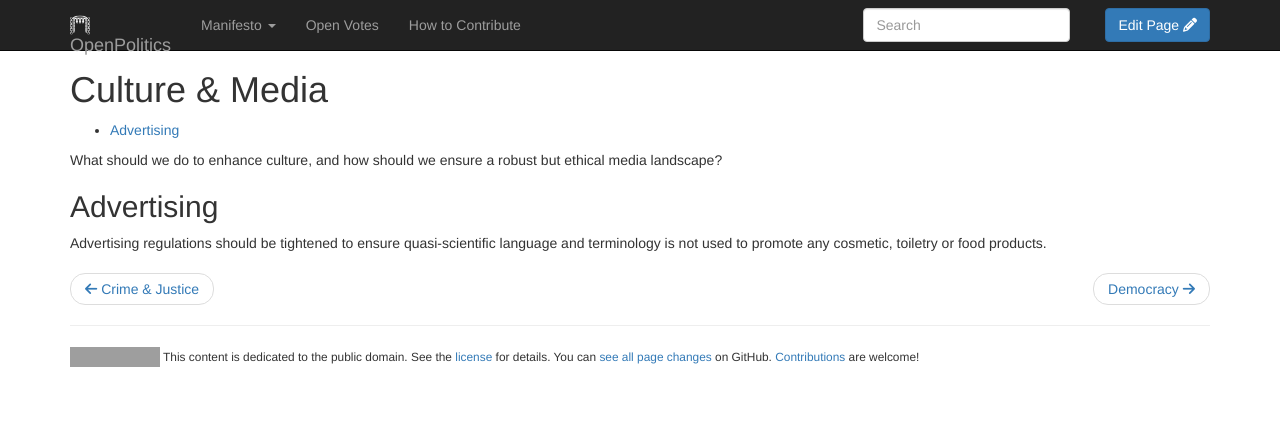
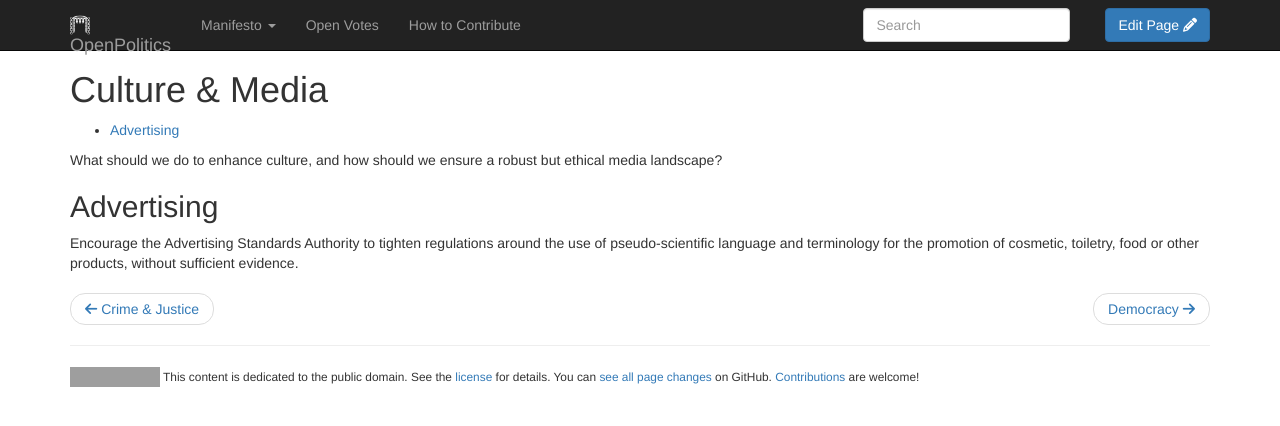
Before and after one commit to openpolitics/manifesto, a Jekyll site: the page built from manifesto/culture.md, in a window 1280 px wide. Shown: the top 426 px of the page. Built offline with Jekyll 4.4.1, drawn with Linux system fonts in a browser that asks for light colours; nearby versions of some CDN libraries; library files that are not in the unit come from our copies; grey boxes are pictures that could not be loaded.

Commit message:
Updated following suggestions

```diff
--- a/manifesto/culture.md
+++ b/manifesto/culture.md
@@ -11,4 +11,4 @@ What should we do to enhance culture, and how should we ensure a robust but ethi
 
 ## Advertising
 
-Advertising regulations should be tightened to ensure quasi-scientific language and terminology is not used to promote any cosmetic, toiletry or food products.
+Encourage the Advertising Standards Authority to tighten regulations around the use of pseudo-scientific language and terminology for the promotion of cosmetic, toiletry, food or other products, without sufficient evidence.
```
